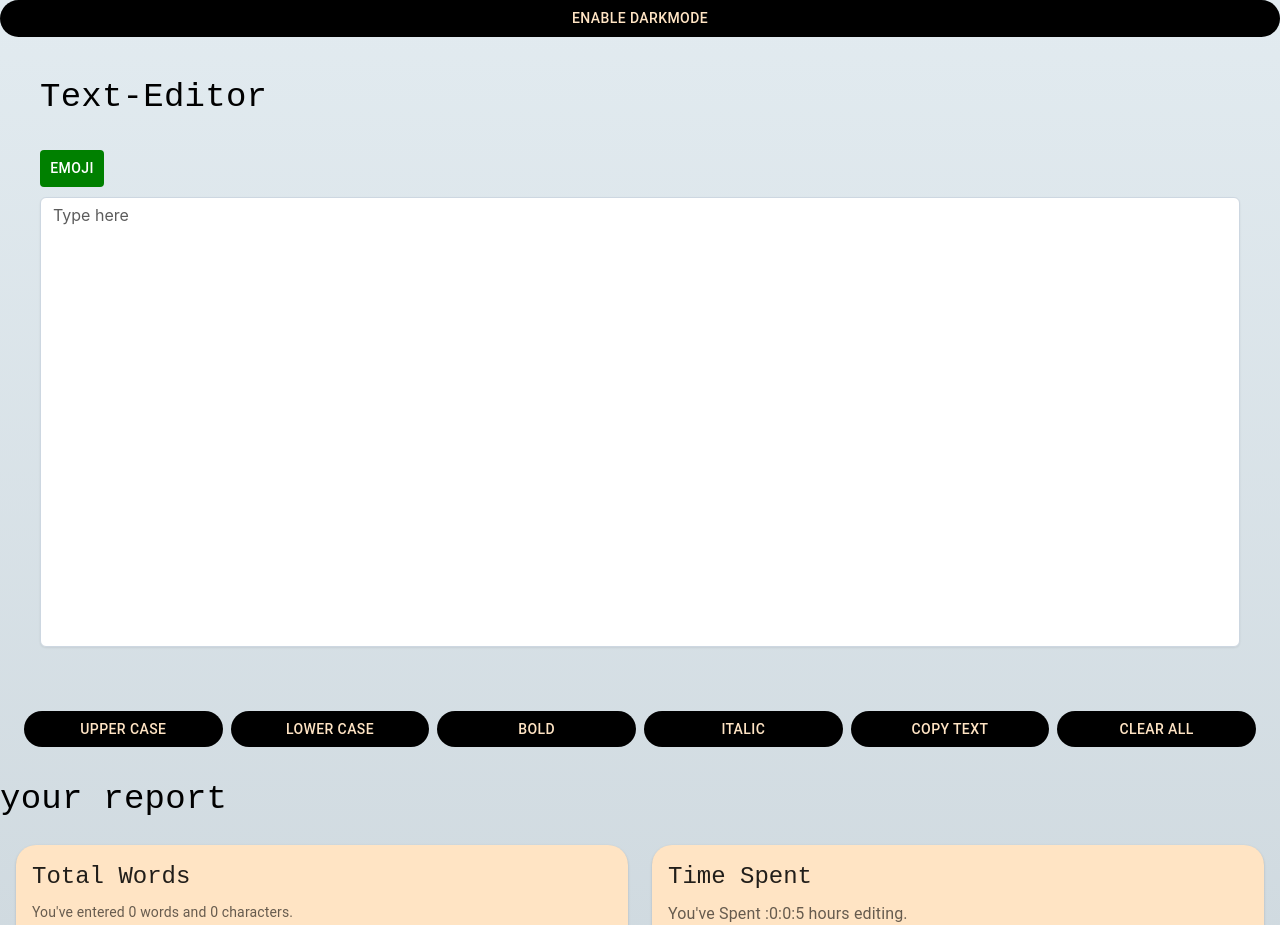
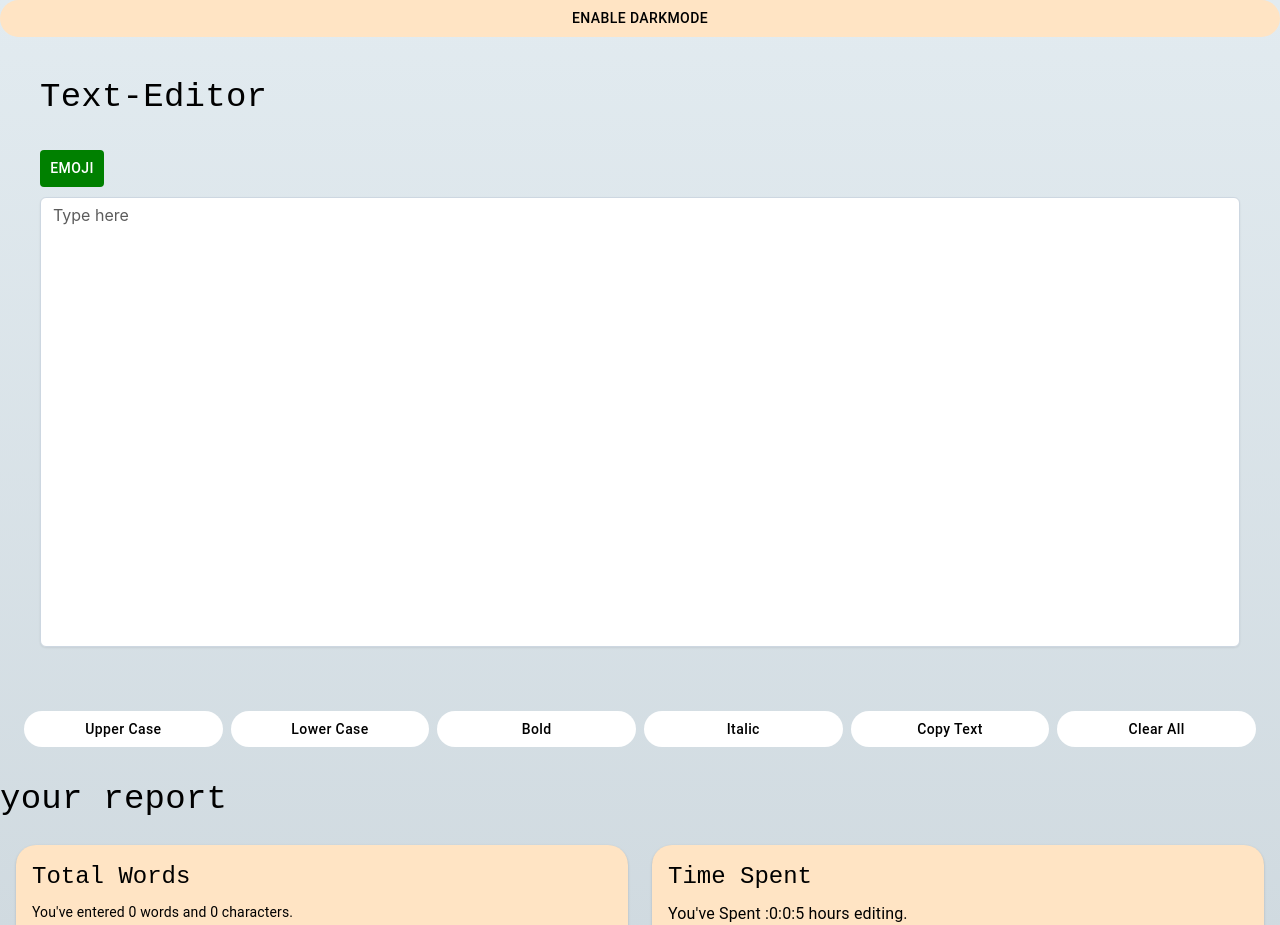
Before and after one commit to Addy-Devil/Text-Wizard, a React (Create React App) app: page / in a window 1280 px wide. Shown: the top 925 px of the page. Built offline with nearby package versions, Linux system fonts and the light colour scheme.

Commit message:
Dark Mode enabled

```diff
--- a/src/App.js
+++ b/src/App.js
@@ -10,12 +10,12 @@ function App() {
   const [darkMode,setDarkMode]=useState(false);
 
   const handleChange=()=>{
-    setDarkMode(true);  }
+    darkMode===false? setDarkMode(true):setDarkMode(false);  }
 
 return (
     <div >
        <Button fullWidth
-        style={{ backgroundColor: "black", color:'bisque' , borderRadius: '50px'}}
+        style={{ backgroundColor:darkMode===true?"black":"bisque", color:darkMode===true?'bisque':'black' , borderRadius: '50px'}}
         onClick={handleChange}>enable darkMode</Button>
        < TextareaRows mode={darkMode} />
       </div>
--- a/src/Components/ButtonUsage.js
+++ b/src/Components/ButtonUsage.js
@@ -1,15 +1,29 @@
 import * as React from "react";
 import Button from "@mui/material/Button";
+import { useState,useEffect } from "react";
 //import { blueGrey } from "@mui/material/colors";
 
 
 export default function ButtonUsage(props) {
+  const [bMode,setBMode]=useState(false);
+
+  useEffect(() => {
+    if (props.mode===true){
+    setBMode(true)
+    }
+    else if (props.mode===false){
+    setBMode(false)
+    }
+
+  }, [props.mode])
+
+  console.log(props.mode);
     return (
     <>
       <Button
         //variant="outlined"
         fullWidth
-        style={{ backgroundColor: "black", color:'bisque' , borderRadius: '50px'}}
+        style={{backgroundColor:bMode===true?"black":"white", borderRadius: '50px', textTransform:'none', color:bMode===true?"white": "black"}}
         onClick={props.click}>
           {props.content}
         </Button>
--- a/src/Components/TextArea.js
+++ b/src/Components/TextArea.js
@@ -111,7 +111,7 @@ export default function TextareaRows(props) {
                 />
           <Textarea
             sx={{
-              backgroundColor: dark===true?"grey":"white",
+              backgroundColor: dark===true?"black":"white",
               color:dark===true?"white":"black",
               fontWeight: boldt === true ? "bold" : "normal",
               fontStyle: italicT === true ? "italic" : "normal",
@@ -132,39 +132,39 @@ export default function TextareaRows(props) {
       </Box>
       <Grid container spacing={1} p={3}>
         <Grid item lg={2} md={4} sm={6} xs={12}>
-          <ButtonUsage
+          <ButtonUsage mode={dark}
             click={checkIfEmpty(upperCase)}
             content="Upper Case"
           />
         </Grid>
         <Grid item lg={2} md={4} sm={6} xs={12}>
-          <ButtonUsage click={lowCase} content="Lower Case" />
+          <ButtonUsage mode={dark} click={lowCase} content="Lower Case" />
         </Grid>
         <Grid item lg={2} md={4} sm={6} xs={12}>
-          <ButtonUsage click={makeItBold} content="Bold" />
+          <ButtonUsage mode={dark} click={makeItBold} content="Bold" />
         </Grid>
         <Grid item lg={2} md={4} sm={6} xs={12}>
-          <ButtonUsage click={makeItalic} content="Italic" />
+          <ButtonUsage mode={dark} click={makeItalic} content="Italic" />
         </Grid>
         <Grid item lg={2} md={4} sm={6} xs={12}>
-          <ButtonUsage click={copyText} content="Copy Text" />
+          <ButtonUsage  mode={dark} click={copyText} content="Copy Text" />
         </Grid>
         <Grid item lg={2} md={4} sm={6} xs={12}>
-          <ButtonUsage click={handleClearClick} content="Clear All" />
+          <ButtonUsage mode={dark} click={handleClearClick} content="Clear All" />
         </Grid>
       </Grid>
 
         <Typography variant="h4" mt={1} pb={1} sx={{ fontFamily: "monospace" }}>your report</Typography>
 
-      <Grid container  spacing={3} p={2}>
+      <Grid  container  spacing={3} p={2}>
           <Grid alignItems={"center"} item xs={12} sm={6} md={6} lg={6} xl={6} sx={{height:"100px"}}>
-          <Card style={{borderRadius: '20px', backgroundColor:dark===true?"green":"bisque"}} >{/*never give width*/}
+          <Card style={{borderRadius: '20px', backgroundColor:dark===true?"black":"bisque"}} >{/*never give width*/}
 
               <CardContent>
-              <Typography gutterBottom variant="h5" sx={{ fontFamily: "monospace" }}>
+              <Typography gutterBottom variant="h5" sx={{ fontFamily: "monospace" , color:dark===true?"white":"black"}}>
                   Total Words
               </Typography>
-              <Typography variant="body2" color="text.secondary">
+              <Typography variant="body2" color="text.secondary" sx={{color:dark===true?"white":"black"}}>
               You've entered {text===""?0:text[text.length-1]===" "?text.split(" ").length-1:text.split(" ").length} words and {text.length}{" "}
               characters.
 
@@ -175,12 +175,12 @@ export default function TextareaRows(props) {
         </Grid>
 
           <Grid alignItems={"center"} item xs={12} sm={6} md={6} lg={6} xl={6} sx={{height:"150px"}}>
-           <Card style={{ borderRadius: '20px',backgroundColor:"bisque"}}>
+           <Card style={{ borderRadius: '20px',backgroundColor:dark===true?"black":"bisque"}}sx={{color:dark===true?"white":"black"}}>
             <CardContent>
               <Typography gutterBottom variant="h5" sx={{ fontFamily: "monospace" }} >
                   Time Spent
               </Typography>
-              <Typography variant="body2" color="text.secondary">
+              <Typography variant="body2" color="text.secondary" sx={{color:dark===true?"white":"black"}}>
               <MyStopwatch/>
 
               </Typography>
@@ -188,8 +188,12 @@ export default function TextareaRows(props) {
 
 
            </Card>
+
           </Grid>
-      </Grid>
+
+          </Grid>
+
+
 
 
     </>
```
